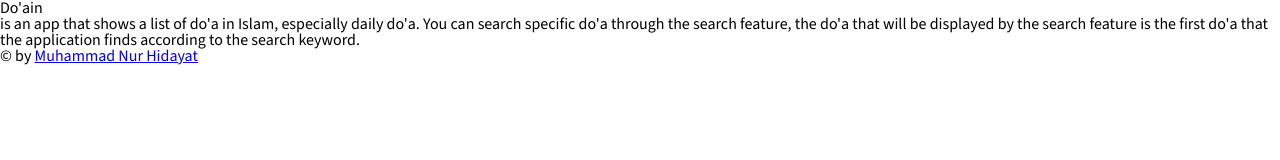
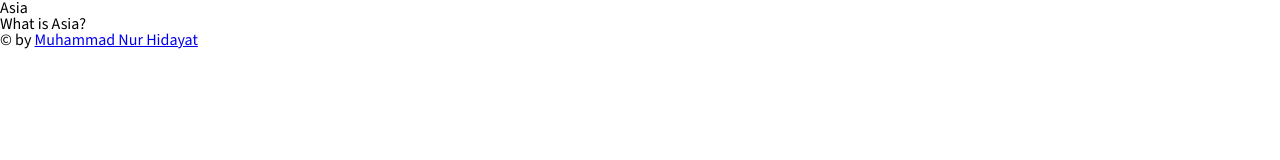
Before and after one commit to mdayat/asian-countries, a website built with webpack: page src/index.html in a window 1280 px wide. Built offline with nearby package versions, Linux system fonts and the light colour scheme.

Commit message:
change project name and description again :v

```diff
--- a/package.json
+++ b/package.json
@@ -1,7 +1,7 @@
 {
-  "name": "kumpulan-doa",
+  "name": "asian-countries",
   "author": "Muhammad Nur Hidayat",
-  "description": "Do'ain is an app that shows a list of do'a in Islam, especially daily do'a.",
+  "description": "A list of asian countries",
   "version": "1.0.0",
   "private": true,
   "license": "ISC",
--- a/src/index.html
+++ b/src/index.html
@@ -3,10 +3,7 @@
   <head>
     <meta charset="UTF-8" />
     <meta name="viewport" content="width=device-width, initial-scale=1.0" />
-    <meta
-      name="description"
-      content="Do'ain is an app that shows a list of do'a in Islam, especially daily do'a."
-    />
+    <meta name="description" content="A list of asian countries" />
 
     <link rel="preconnect" href="https://fonts.googleapis.com" />
     <link rel="preconnect" href="https://fonts.gstatic.com" crossorigin />
@@ -15,7 +12,7 @@
       rel="stylesheet"
     />
 
-    <title>Do'ain</title>
+    <title>Asian Countries</title>
   </head>
 
   <body>
@@ -23,14 +20,8 @@
 
     <main>
       <article>
-        <h1>Do'ain</h1>
-
-        <p>
-          is an app that shows a list of do'a in Islam, especially daily do'a.
-          You can search specific do'a through the search feature, the do'a that
-          will be displayed by the search feature is the first do'a that the
-          application finds according to the search keyword.
-        </p>
+        <h1>Asia</h1>
+        <p>What is Asia?</p>
       </article>
     </main>
 
```
Also changed, not shown: README.md.
